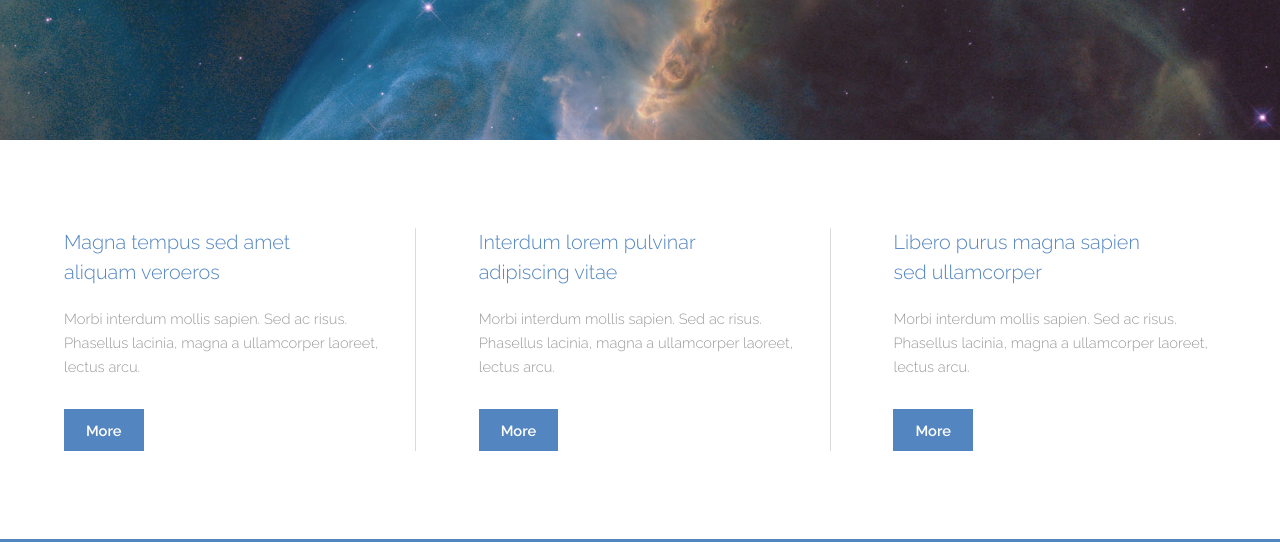
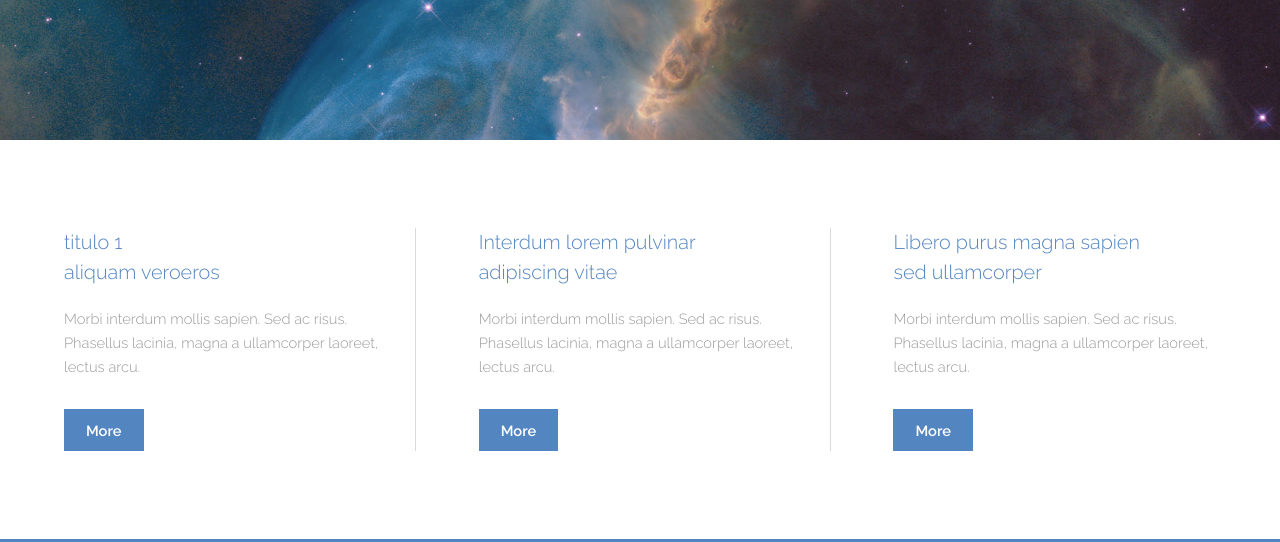
Before and after one commit to miguelFoncea/tt-proyecto2, a plain HTML site: page index.html in a window 1280 px wide. Shown: the part 258-800 px from the top of the page. Drawn offline with Linux system fonts and the light colour scheme.

Commit message:
cambios varios

```diff
--- a/index.html
+++ b/index.html
@@ -38,7 +38,7 @@
 					<div class="flex flex-3">
 						<article>
 							<header>
-								<h3>Magna tempus sed amet<br /> aliquam veroeros</h3>
+								<h3>titulo 1 <br /> aliquam veroeros</h3>
 							</header>
 							<p>Morbi interdum mollis sapien. Sed ac risus. Phasellus lacinia, magna a ullamcorper laoreet, lectus arcu.</p>
 							<footer>
```
